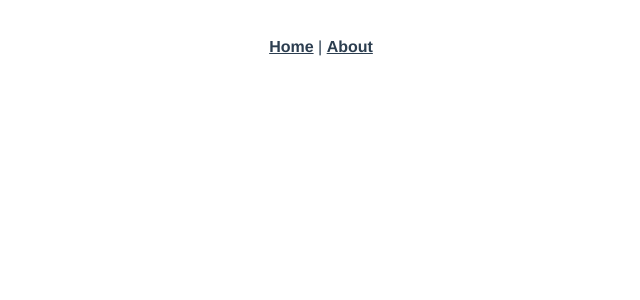
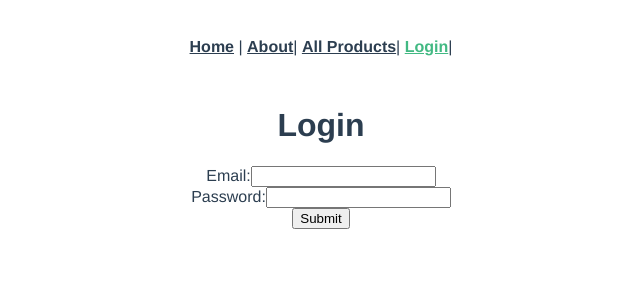
Before and after one commit to TheDoctorQ/mini-capstone-frontend, a Vue app: page /login in a window 1280 px wide. Before the commit this address had no page. Shown: the top 300 px of the page, without its empty margins (319-959 px from the left). Built offline with nearby package versions, Linux system fonts and the light colour scheme.

Commit message:
init adds index & login

```diff
--- a/package.json
+++ b/package.json
@@ -7,6 +7,7 @@
     "build": "vue-cli-service build"
   },
   "dependencies": {
+    "axios": "^0.26.1",
     "core-js": "^3.8.3",
     "vue": "^3.2.13",
     "vue-router": "^4.0.3"
--- a/src/App.vue
+++ b/src/App.vue
@@ -1,9 +1,12 @@
 <template>
   <nav>
     <router-link to="/">Home</router-link> |
-    <router-link to="/about">About</router-link>
+    <router-link to="/about">About</router-link>|
+    <router-link to="/products">All Products</router-link>|
+    <router-link to="/login">Login</router-link>|
+
   </nav>
-  <router-view/>
+  <router-view />
 </template>
 
 <style>
--- a/src/main.js
+++ b/src/main.js
@@ -1,5 +1,9 @@
-import { createApp } from 'vue'
-import App from './App.vue'
-import router from './router'
+import { createApp } from "vue";
+import App from "./App.vue";
+import router from "./router";
+import axios from "axios";
 
-createApp(App).use(router).mount('#app')
+
+axios.defaults.baseURL = process.env.NODE_ENV === "development" ? "http://localhost:3000" : "/";
+
+createApp(App).use(router).mount("#app");
--- a/src/router/index.js
+++ b/src/router/index.js
@@ -1,11 +1,24 @@
 import { createRouter, createWebHistory } from 'vue-router'
 import HomeView from '../views/HomeView.vue'
+import ProductShow from '../views/ProductShow.vue'
+import Login from '../views/Login.vue'
+
 
 const routes = [
   {
     path: '/',
     name: 'home',
     component: HomeView
+  },
+  {
+    path: '/products',
+    name: 'productsshow',
+    component: ProductShow
+  },
+  {
+    path: '/login',
+    name: 'login',
+    component: Login
   },
   {
     path: '/about',
--- a/src/views/HomeView.vue
+++ b/src/views/HomeView.vue
@@ -1,18 +1,20 @@
+<script>
+export default {
+  data: function () {
+    return {
+      message: "Welcome to my Mini-Capstone!",
+    };
+  },
+  created: function () { },
+  methods: {},
+};
+</script>
+
 <template>
   <div class="home">
-    <img alt="Vue logo" src="../assets/logo.png">
-    <HelloWorld msg="Welcome to Your Vue.js App"/>
+    <h1>{{ message }}</h1>
   </div>
 </template>
 
-<script>
-// @ is an alias to /src
-import HelloWorld from '@/components/HelloWorld.vue'
-
-export default {
-  name: 'HomeView',
-  components: {
-    HelloWorld
-  }
-}
-</script>
+<style>
+</style>
--- /dev/null
+++ b/src/views/Login.vue
@@ -0,0 +1,49 @@
+<script>
+import axios from "axios";
+
+export default {
+  data: function () {
+    return {
+      newSessionParams: {},
+      errors: [],
+    };
+  },
+  methods: {
+    submit: function () {
+      axios
+        .post("/sessions", this.newSessionParams)
+        .then((response) => {
+          axios.defaults.headers.common["Authorization"] = "Bearer " + response.data.jwt;
+          localStorage.setItem("jwt", response.data.jwt);
+          this.$router.push("/");
+        })
+        .catch((error) => {
+          console.log(error.response);
+          this.errors = ["Invalid email or password."];
+          this.email = "";
+          this.password = "";
+        });
+    },
+  },
+};
+</script>
+
+<template>
+  <div class="login">
+    <form v-on:submit.prevent="submit()">
+      <h1>Login</h1>
+      <ul>
+        <li v-for="error in errors" v-bind:key="error">{{ error }}</li>
+      </ul>
+      <div>
+        <label>Email:</label>
+        <input type="email" v-model="newSessionParams.email" />
+      </div>
+      <div>
+        <label>Password:</label>
+        <input type="password" v-model="newSessionParams.password" />
+      </div>
+      <input type="submit" value="Submit" />
+    </form>
+  </div>
+</template>
--- /dev/null
+++ b/src/views/ProductShow.vue
@@ -0,0 +1,39 @@
+<script>import axios from "axios";
+
+export default {
+  data: function () {
+    return {
+      message: "Welcome to the Products Index Page!",
+      products: [],
+    };
+  },
+  created: function () {
+    this.productsIndex();
+  },
+  methods: {
+    productsIndex: function () {
+      console.log("products index...")
+      axios.get('/products.json').then(response => {
+        console.log(response.data);
+        this.products = response.data;
+      }
+      )
+    }
+  },
+};
+</script>
+
+<template>
+  <div class="products-index">
+    <div v-for="product in products">
+      {{ product.title }}
+      <br />
+      <router-link v-bind:to="`/products/${product.id}`">More Info</router-link>
+      <br />
+      {{ product.body }}
+      <br />
+      <img v-bind:src="product.image" />
+      <hr />
+    </div>
+  </div>
+</template>
```
Also changed, not shown: 1 other file (tests, documents, lock files or other folders).
